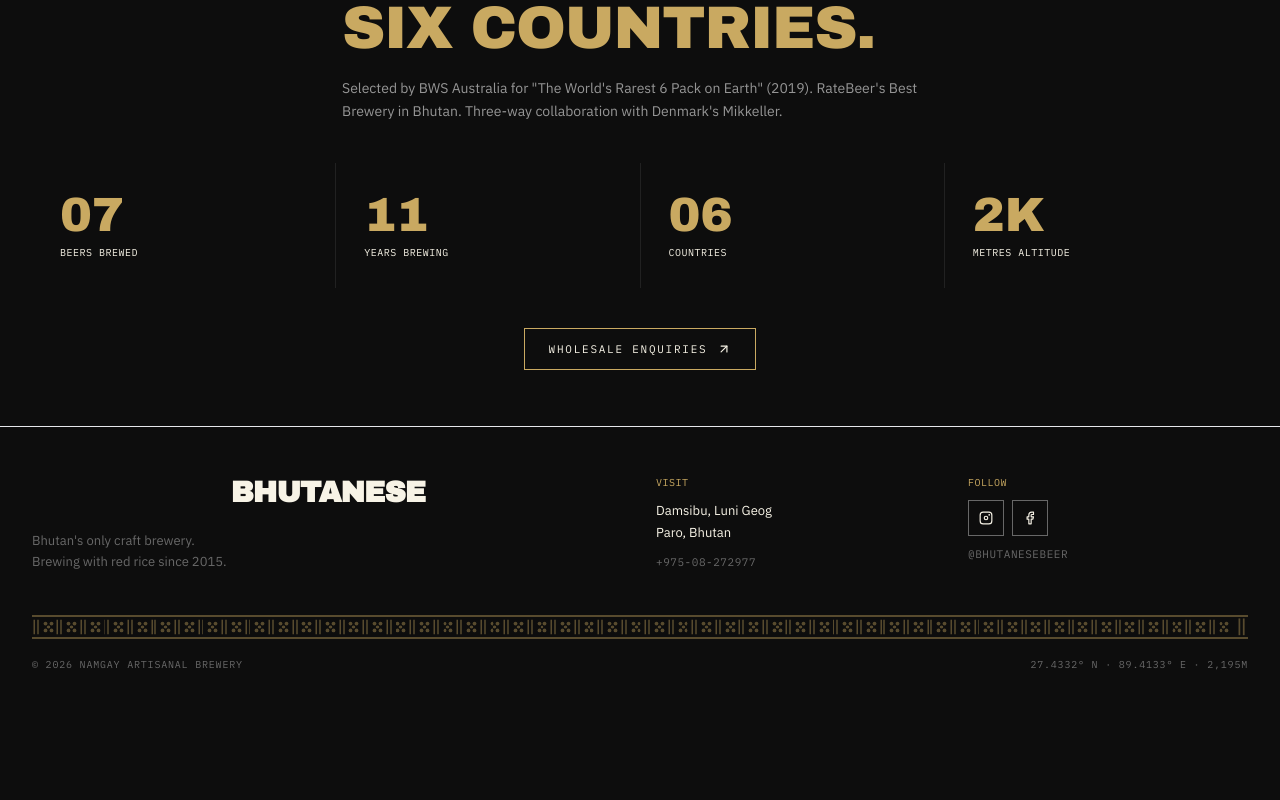
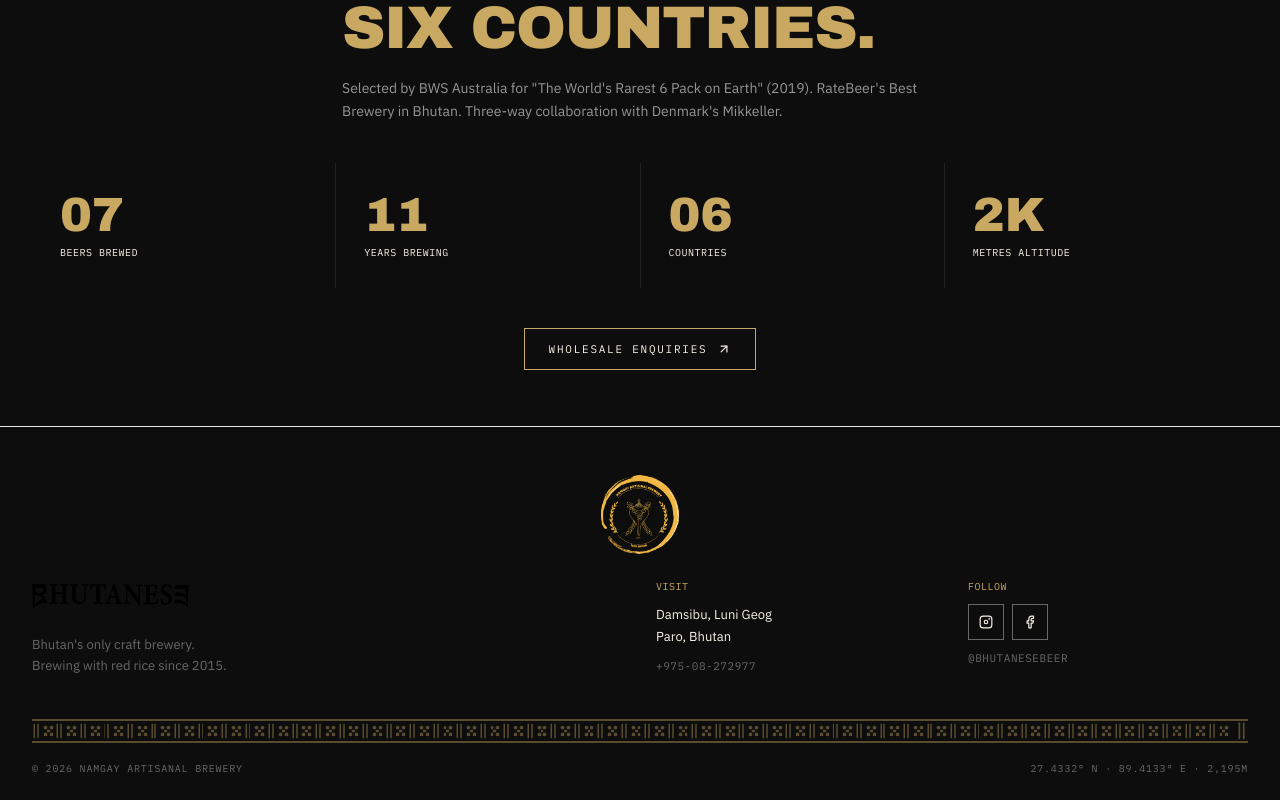
Before and after one commit to GNHexe/nab, a React (Vite) app: page / in a window 1280 px wide. Shown: the part 1073-1873 px from the top of the page. Before the commit the page ends 1769 px from the top, so only its background shows below. Built offline with nearby package versions, Linux system fonts and the light colour scheme.

Commit message:
fix: real wordmark and crest

```diff
--- a/src/App.jsx
+++ b/src/App.jsx
@@ -333,36 +333,19 @@
   );
 }
 
-// The BHUTANESE wordmark — recreated to match the real custom letterforms
-// (Heavy slab serifs, calligraphic descenders on B and final E)
+// The BHUTANESE wordmark — real artwork
 function BhutaneseWordmark({ color = C.ink, height = 40, maxWidth = '100%' }) {
   return (
-    <svg
-      viewBox="0 0 720 96"
-      preserveAspectRatio="xMidYMid meet"
+    <img
+      src="/images/IMG_6950.PNG"
+      alt="BHUTANESE"
       style={{
         display: 'block',
-        width: '100%',
+        height,
+        width: 'auto',
         maxWidth,
-        height: 'auto',
-        maxHeight: height,
       }}
-      xmlns="http://www.w3.org/2000/svg"
-    >
-      <text
-        x="360"
-        y="72"
-        fontSize="78"
-        fontFamily="'Archivo Black', sans-serif"
-        fontWeight="900"
-        fill={color}
-        textAnchor="middle"
-        letterSpacing="-2"
-        style={{ fontStretch: '90%' }}
-      >
-        BHUTANESE
-      </text>
-    </svg>
+    />
   );
 }
 
@@ -485,6 +468,13 @@
   return (
     <footer style={{ background: bg, color: text }} className="border-t" >
       <div className="px-5 sm:px-8 pt-12 pb-6">
+        <div className="flex justify-center mb-6">
+          <img
+            src="/images/IMG_6949.PNG"
+            alt="Namgay Artisanal Brewery crest"
+            style={{ height: 80, width: 'auto', display: 'block' }}
+          />
+        </div>
         <div className="grid grid-cols-1 sm:grid-cols-12 gap-8">
           <div className="sm:col-span-6">
             <div style={{ height: 36 }}>
```
Also changed, not shown: public/images/IMG_6949.PNG (added), public/images/IMG_6950.PNG (added).
